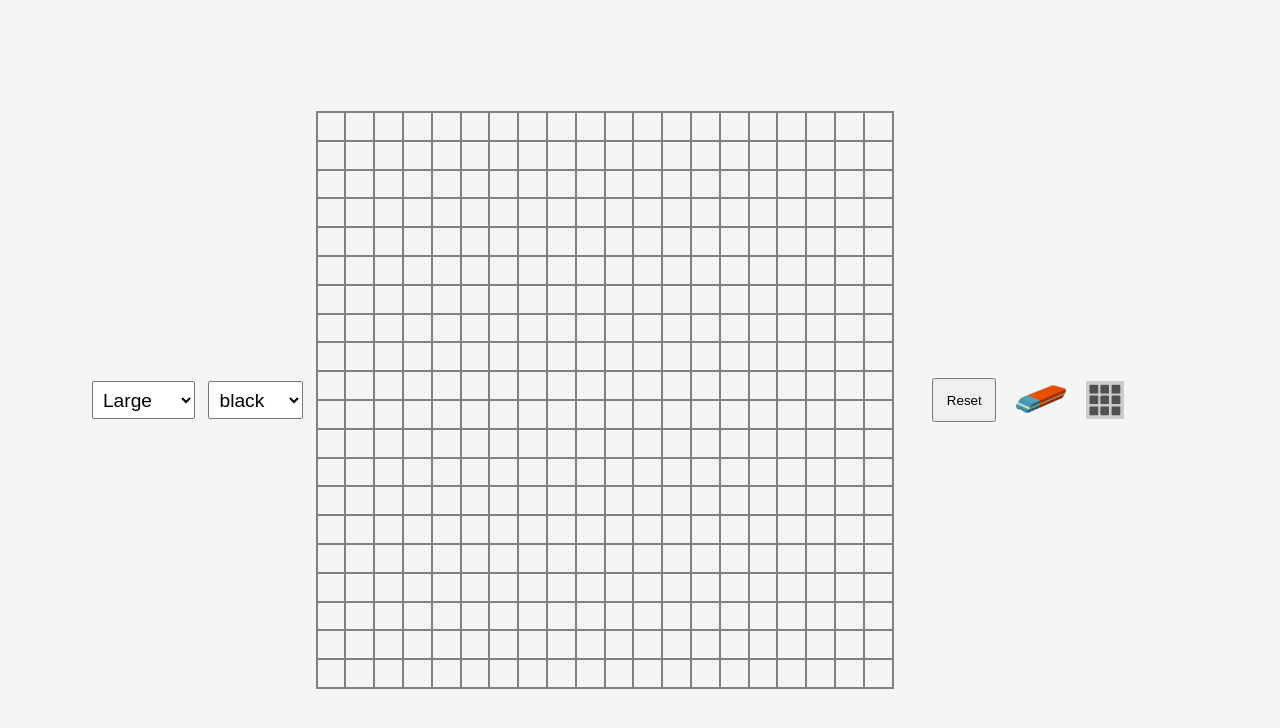
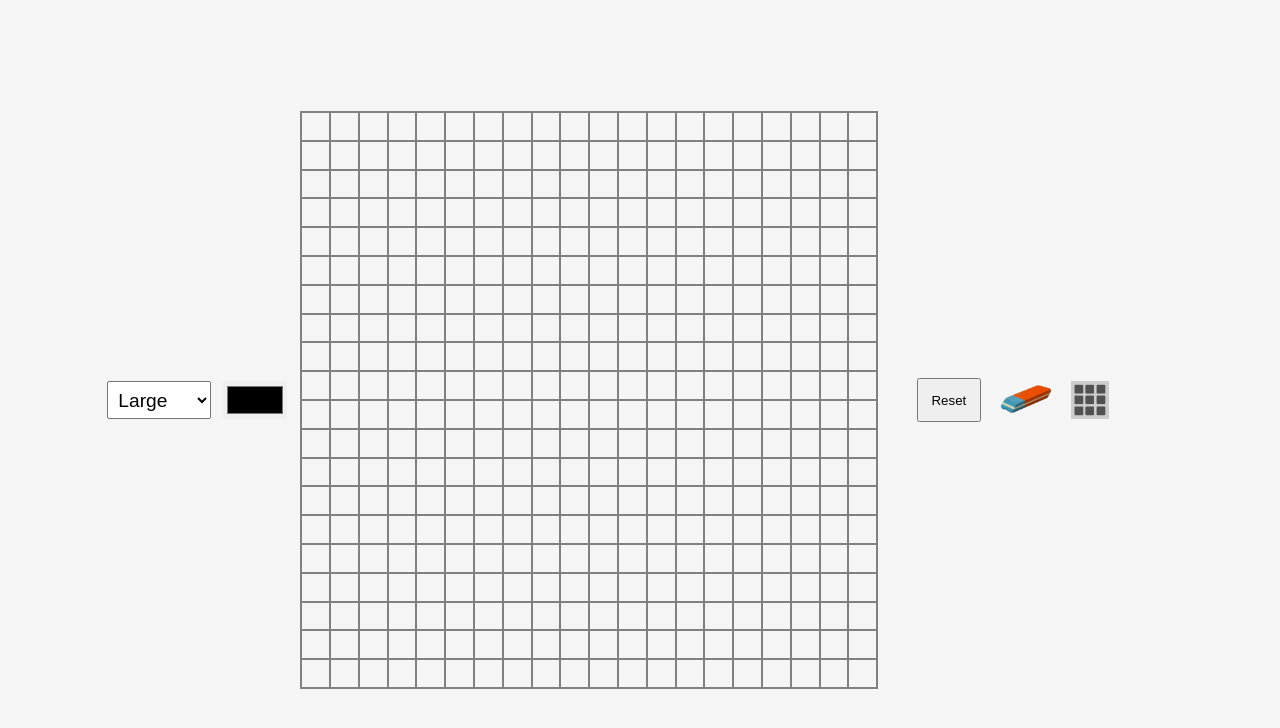
Before and after one commit to MrRabotnik/Sketching-App-Functional, a plain HTML site: page Drawing App By SARGIS/index.html in a window 1280 px wide. Drawn offline with nearby package versions, Linux system fonts and the light colour scheme.

Commit message:
Color input added

```diff
--- a/Drawing App By SARGIS/css.css
+++ b/Drawing App By SARGIS/css.css
@@ -19,10 +19,12 @@ section{
   outline: none;
 }
 .color{
-  padding: 0.5%;
+  border: 0;
   font-size: 1.5vw;
   outline: none;
   margin-right: 1%;
+  width: 5%;
+  height: 3vw;
 
 }
 main{
--- a/Drawing App By SARGIS/index.html
+++ b/Drawing App By SARGIS/index.html
@@ -15,16 +15,8 @@
         <option>Small</option>
       </select>
 
-      <select class="color" name="">
-        <option>black</option>
-        <option>green</option>
-        <option>red</option>
-        <option>blue</option>
-        <option>yellow</option>
-        <option>white</option>
-        <option>orange</option>
+      <input type="color" class="color">
 
-      </select>
       <main></main>
       <button class="reset" type="button" name="button">Reset</button>
       <div class="eraser">
```
